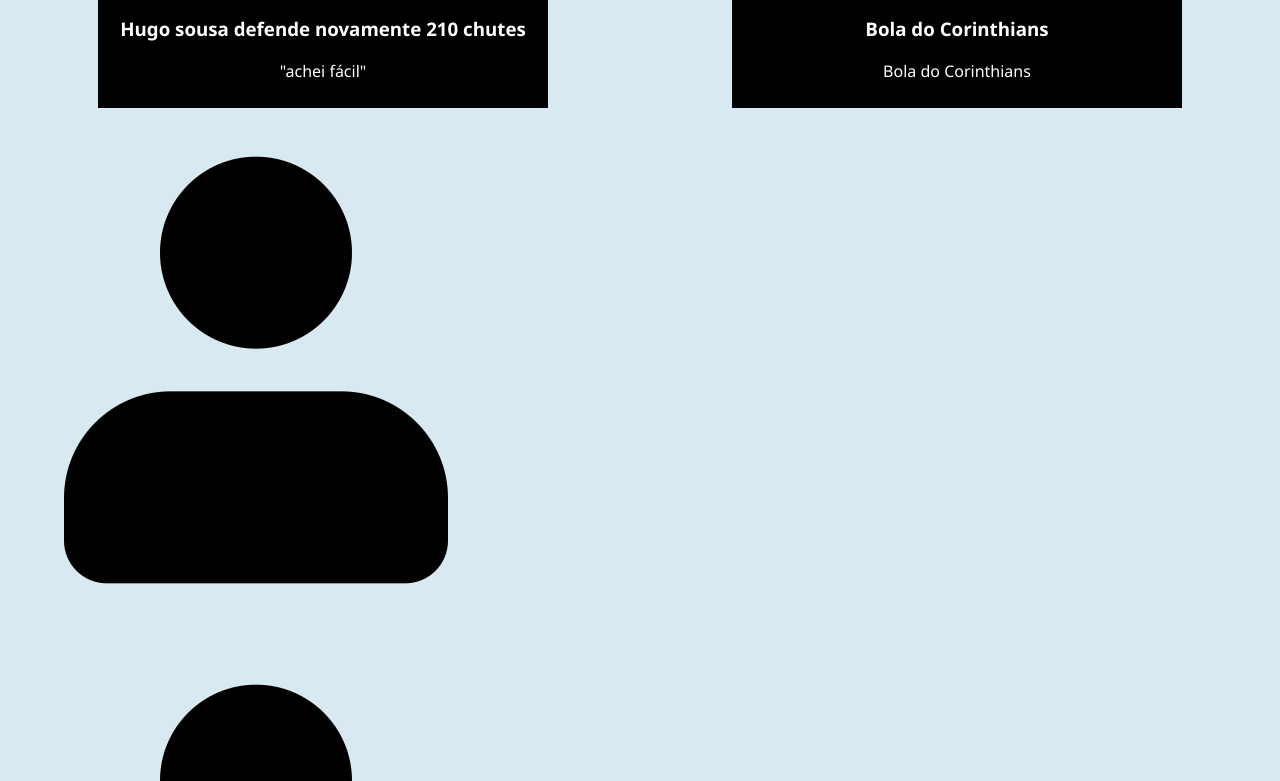
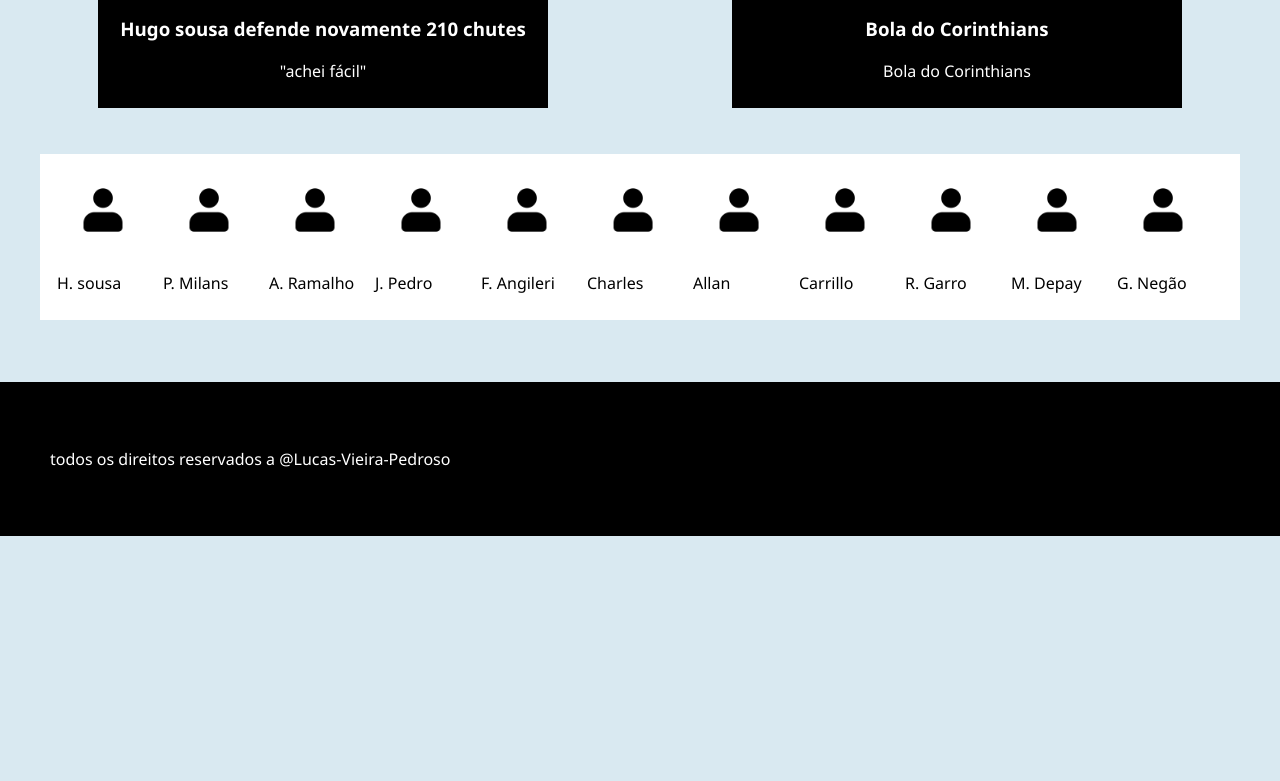
Before and after one commit to Lucas-Vieira-Pedroso/site-do-time, a plain HTML site: page index.html in a window 1280 px wide. Shown: the part 1722-2503 px from the top of the page. After the commit the page ends 2258 px from the top, so only its background shows below. Drawn offline with Linux system fonts and the light colour scheme.

Commit message:
add - adicionei a escalação do corinthians

```diff
--- a/index.html
+++ b/index.html
@@ -84,20 +84,48 @@
         </div>
         <section id="escalacao">
                 <div>
-                    <img class="img_jogador2" src="assets/jogador2.png" alt="">
-                    <p></p>
-                </div>
-                <div>
-                    <img class="img_jogador2" src="assets/jogador2.png" alt="">
-                    <p></p>
+                    <img class="jogador2" src="assets/jogador2.png" alt="">
+                    <p>H. sousa</p>
                 </div>
                 <div>
                     <img class="jogador2" src="assets/jogador2.png" alt="">
-                    <p></p>
+                    <p>P. Milans</p>
                 </div>
                 <div>
                     <img class="jogador2" src="assets/jogador2.png" alt="">
-                    <p></p>
+                    <p>A. Ramalho</p>
+                </div>
+                <div>
+                    <img class="jogador2" src="assets/jogador2.png" alt="">
+                    <p>J. Pedro</p>
+                </div>
+                <div>
+                    <img class="jogador2" src="assets/jogador2.png" alt="">
+                    <p>F. Angileri</p>
+                </div>
+                <div>
+                    <img class="jogador2" src="assets/jogador2.png" alt="">
+                    <p>Charles</p>
+                </div>
+                <div>
+                    <img class="jogador2" src="assets/jogador2.png" alt="">
+                    <p>Allan</p>
+                </div>
+                <div>
+                    <img class="jogador2" src="assets/jogador2.png" alt="">
+                    <p>Carrillo</p>
+                </div>
+                <div>
+                    <img class="jogador2" src="assets/jogador2.png" alt="">
+                    <p>R. Garro</p>
+                </div>
+                <div>
+                    <img class="jogador2" src="assets/jogador2.png" alt="">
+                    <p>M. Depay</p>
+                </div>
+                <div>
+                    <img class="jogador2" src="assets/jogador2.png" alt="">
+                    <p>G. Negão</p>
                 </div>
                 <div>
                     <p></p>
--- a/style.css
+++ b/style.css
@@ -60,7 +60,18 @@
     height: 150px;
     z-index: 999999;
 }
-#jogador2{
-        display: flex;
-
+#escalacao{
+margin: 40px;
+    display: flex;
+    justify-content: space-around;
+    align-items: center;
+    padding: 10px;
+    background-color: white;
+.jogador2{
+    display: flex;
+    justify-content: space-between;
+    align-items: center;
+    padding: 20px;
+    width: 52px;
+    font-family: 'Segoe UI', Tahoma, Geneva, Verdana, sans-serif;
 }
```
